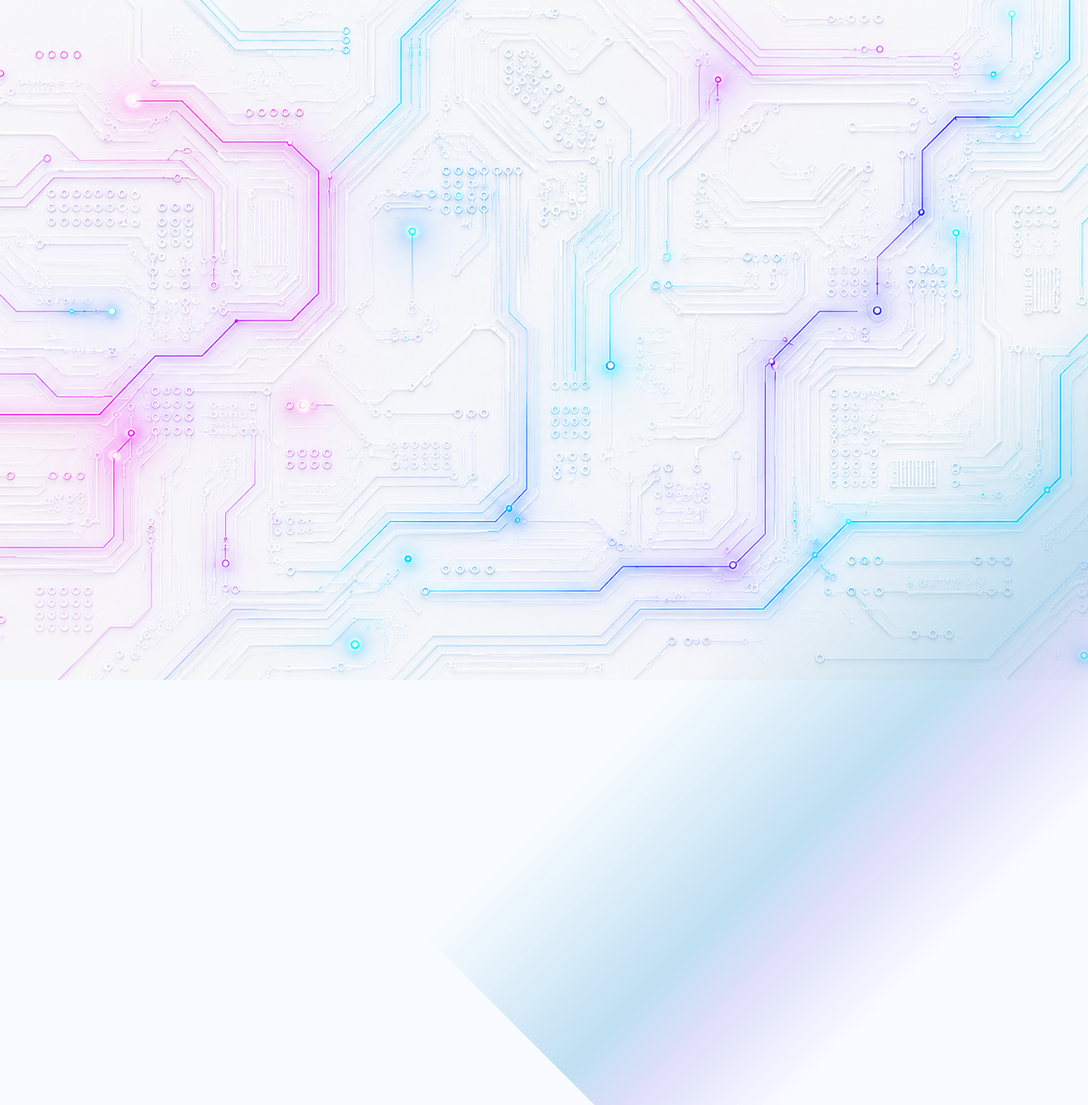
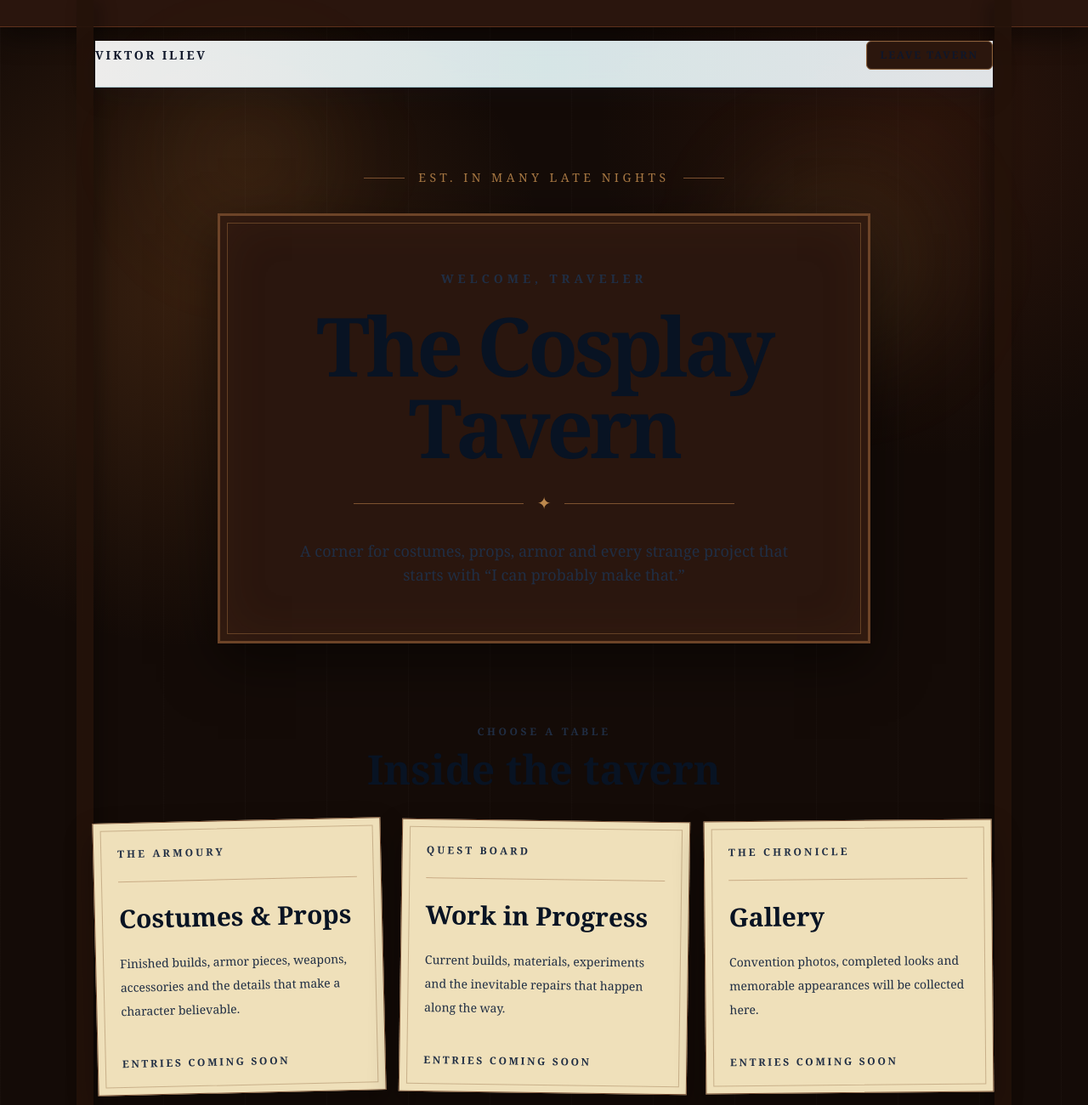
Before and after one commit to viktor132607/MyPortfolioPage, a Next.js app: page /cosplay in a window 1280 px wide. Before the commit this address had no page. Shown: the top 1300 px of the page at 85% size. Before the commit the page ends 800 px from the top, so only its background shows below. Built offline with nearby package versions, Linux system fonts and the light colour scheme.

Commit message:
Add cosplay tavern landing page

```diff
--- /dev/null
+++ b/src/app/cosplay/page.tsx
@@ -0,0 +1,126 @@
+const tavernCards = [
+  {
+    label: "The Armoury",
+    title: "Costumes & Props",
+    text: "Finished builds, armor pieces, weapons, accessories and the details that make a character believable."
+  },
+  {
+    label: "Quest Board",
+    title: "Work in Progress",
+    text: "Current builds, materials, experiments and the inevitable repairs that happen along the way."
+  },
+  {
+    label: "The Chronicle",
+    title: "Gallery",
+    text: "Convention photos, completed looks and memorable appearances will be collected here."
+  }
+];
+
+export default function Page() {
+  return (
+    <main
+      className="relative min-h-screen overflow-hidden bg-[#140b07] text-[#f4dfad]"
+      style={{
+        backgroundImage:
+          "radial-gradient(circle at 18% 18%, rgba(181,104,45,0.22), transparent 26rem), radial-gradient(circle at 85% 8%, rgba(126,54,26,0.22), transparent 24rem), repeating-linear-gradient(90deg, rgba(255,255,255,0.018) 0, rgba(255,255,255,0.018) 1px, transparent 1px, transparent 96px)"
+      }}
+    >
+      <div className="pointer-events-none absolute inset-x-0 top-0 h-8 border-b border-[#5f321d] bg-[#2a150d] shadow-[0_12px_30px_rgba(0,0,0,0.45)]" />
+      <div className="pointer-events-none absolute left-[7%] top-0 h-full w-5 bg-[#241209]/90 shadow-[8px_0_20px_rgba(0,0,0,0.28)]" />
+      <div className="pointer-events-none absolute right-[7%] top-0 h-full w-5 bg-[#241209]/90 shadow-[-8px_0_20px_rgba(0,0,0,0.28)]" />
+      <div className="pointer-events-none absolute left-[16%] top-24 h-44 w-44 rounded-full bg-[#e89b45]/10 blur-3xl" />
+      <div className="pointer-events-none absolute right-[14%] top-48 h-56 w-56 rounded-full bg-[#e7b65a]/10 blur-3xl" />
+
+      <div className="relative mx-auto w-full max-w-6xl px-5 py-12 sm:px-8 lg:px-12">
+        <header className="flex items-center justify-between border-b border-[#6b4328] pb-5">
+          <a href="/portfolio/" className="font-serif text-sm font-bold uppercase tracking-[0.2em] text-[#d7b879] transition hover:text-white">
+            Viktor Iliev
+          </a>
+          <a
+            href="/portfolio/"
+            className="rounded-md border border-[#8d6039] bg-[#2b160d] px-4 py-2 font-serif text-xs font-bold uppercase tracking-[0.16em] text-[#e6cb92] shadow-[inset_0_0_0_1px_rgba(255,255,255,0.04)] transition hover:bg-[#3a2115]"
+          >
+            Leave Tavern
+          </a>
+        </header>
+
+        <section className="py-16 text-center sm:py-24">
+          <div className="mx-auto max-w-4xl">
+            <div className="mx-auto mb-8 flex w-fit items-center gap-4 text-[#a87843]">
+              <span className="h-px w-12 bg-[#7d5230]" />
+              <span className="font-serif text-sm uppercase tracking-[0.32em]">Est. in many late nights</span>
+              <span className="h-px w-12 bg-[#7d5230]" />
+            </div>
+
+            <div className="relative mx-auto max-w-3xl border-[3px] border-[#6d4428] bg-[#2a160e] px-6 py-12 shadow-[0_24px_60px_rgba(0,0,0,0.5),inset_0_0_60px_rgba(141,82,38,0.12)] sm:px-10 sm:py-16">
+              <div className="pointer-events-none absolute inset-2 border border-[#9a6a3c]/50" />
+              <p className="relative font-serif text-sm font-bold uppercase tracking-[0.35em] text-[#c89455]">Welcome, traveler</p>
+              <h1 className="relative mt-5 font-serif text-6xl font-bold leading-[0.9] tracking-[-0.045em] text-[#f1d69b] sm:text-7xl lg:text-8xl">
+                The Cosplay<br />Tavern
+              </h1>
+              <div className="relative mx-auto mt-7 flex max-w-md items-center gap-4 text-[#bd884d]">
+                <span className="h-px flex-1 bg-[#7d5230]" />
+                <span className="text-xl">✦</span>
+                <span className="h-px flex-1 bg-[#7d5230]" />
+              </div>
+              <p className="relative mx-auto mt-7 max-w-xl font-serif text-base leading-8 text-[#cdb787] sm:text-lg">
+                A corner for costumes, props, armor and every strange project that starts with “I can probably make that.”
+              </p>
+            </div>
+          </div>
+        </section>
+
+        <section className="pb-20">
+          <div className="mb-9 text-center">
+            <p className="font-serif text-xs font-bold uppercase tracking-[0.3em] text-[#a87843]">Choose a table</p>
+            <h2 className="mt-3 font-serif text-4xl font-bold text-[#eed49b] sm:text-5xl">Inside the tavern</h2>
+          </div>
+
+          <div className="grid gap-5 md:grid-cols-3">
+            {tavernCards.map((card, index) => (
+              <article
+                key={card.label}
+                className="group relative min-h-80 border border-[#795035] bg-[#efe0ba] p-7 text-[#3b2418] shadow-[0_16px_35px_rgba(0,0,0,0.32)] transition duration-300 hover:-translate-y-1"
+                style={{ transform: `rotate(${[-1.3, 0.8, -0.5][index]}deg)` }}
+              >
+                <div className="pointer-events-none absolute inset-2 border border-[#9a7550]/45" />
+                <div className="relative">
+                  <p className="font-serif text-xs font-bold uppercase tracking-[0.26em] text-[#8d5934]">{card.label}</p>
+                  <div className="my-6 h-px bg-[#a98059]/55" />
+                  <h3 className="font-serif text-3xl font-bold leading-tight">{card.title}</h3>
+                  <p className="mt-5 font-serif text-sm leading-7 text-[#5b4030]">{card.text}</p>
+                  <p className="mt-10 font-serif text-xs font-bold uppercase tracking-[0.22em] text-[#9a6b43]">Entries coming soon</p>
+                </div>
+              </article>
+            ))}
+          </div>
+        </section>
+
+        <section className="border-y border-[#603d27] py-16">
+          <div className="grid items-center gap-8 lg:grid-cols-[0.9fr_1.1fr]">
+            <div>
+              <p className="font-serif text-xs font-bold uppercase tracking-[0.28em] text-[#9d7044]">Current quest</p>
+              <h2 className="mt-4 font-serif text-4xl font-bold leading-tight text-[#efd59a] sm:text-5xl">The board is waiting for its first tale.</h2>
+              <p className="mt-5 max-w-xl font-serif leading-8 text-[#bfa879]">
+                This page will grow into a proper build archive with progress photos, finished costumes and notes from each project.
+              </p>
+            </div>
+
+            <div className="relative border-8 border-[#3d2115] bg-[#4b2b1d] p-5 shadow-[0_18px_45px_rgba(0,0,0,0.4)]">
+              <div className="border border-[#7c5335] bg-[#d8c397] p-7 text-[#3b261a] shadow-[inset_0_0_30px_rgba(79,46,25,0.12)]">
+                <p className="font-serif text-xs font-bold uppercase tracking-[0.25em] text-[#805535]">Notice Board</p>
+                <p className="mt-5 font-serif text-2xl font-bold">Wanted: more costumes, more props, fewer unfinished projects.</p>
+                <p className="mt-5 font-serif text-sm leading-7 text-[#5b4130]">Reward: one suspiciously expensive convention weekend.</p>
+              </div>
+            </div>
+          </div>
+        </section>
+
+        <footer className="flex flex-col gap-3 py-9 font-serif text-xs uppercase tracking-[0.18em] text-[#85603d] sm:flex-row sm:items-center sm:justify-between">
+          <span>Viktor Iliev / Cosplay Tavern</span>
+          <span>Gallery under construction</span>
+        </footer>
+      </div>
+    </main>
+  );
+}
```
